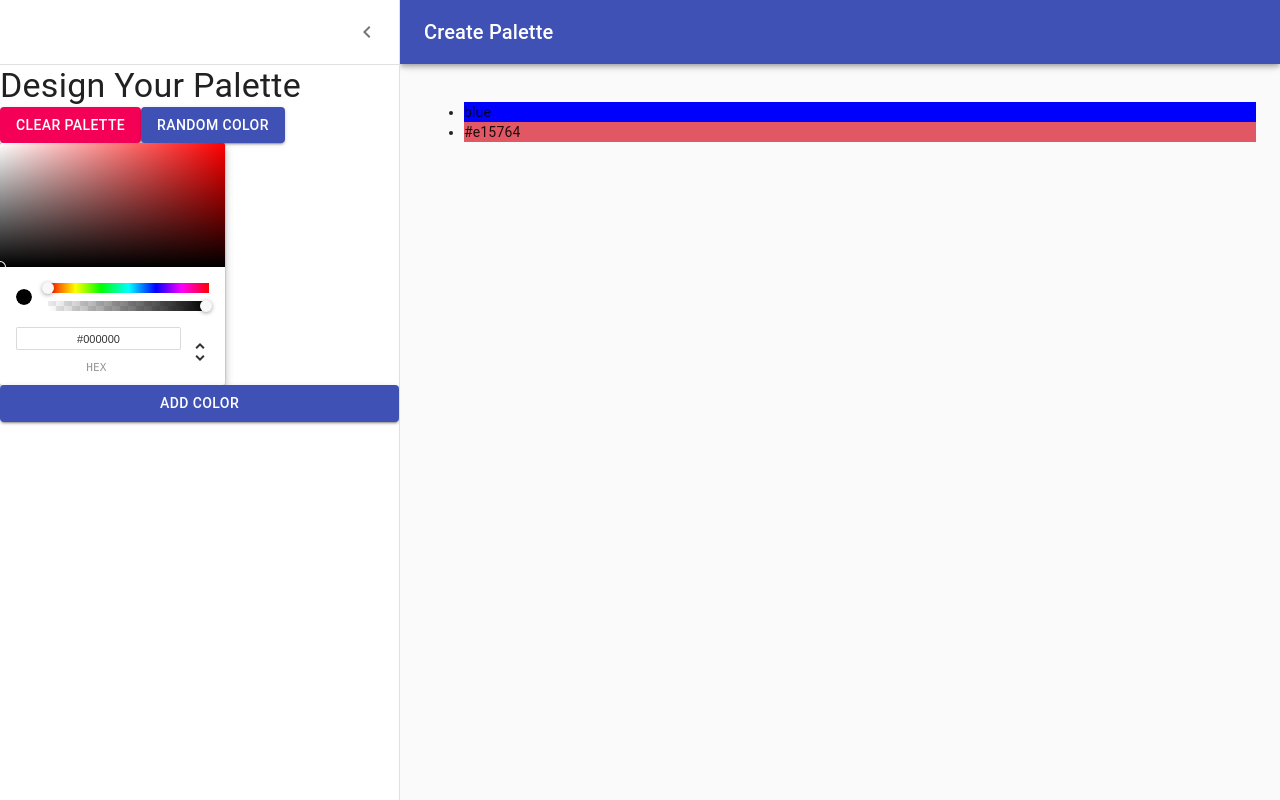
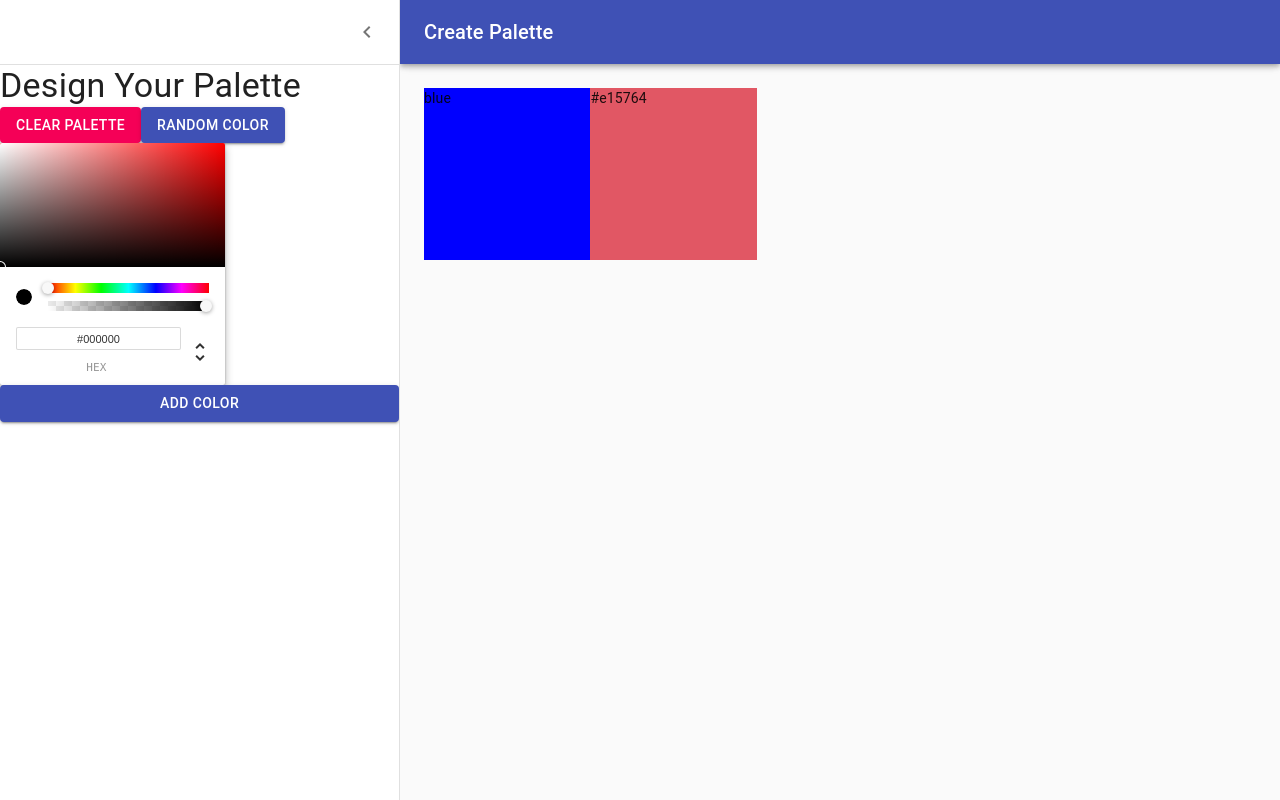
Before and after one commit to RedBalloon24/react-colors, a React (Create React App) app in the folder react-colors/: page /palette/new in a window 1280 px wide. Built offline with nearby package versions, Linux system fonts and the light colour scheme.

Commit message:
add draggablecolorbox

```diff
--- /dev/null
+++ b/react-colors/src/components/DraggableColorBox.js
@@ -0,0 +1,13 @@
+import React from 'react';
+import { withStyles } from '@material-ui/core/styles';
+import styles from '../styles/DraggableColorBoxStyles';
+
+function DraggableColorBox(props) {
+	return (
+		<div className={props.classes.root} style={{ backgroundColor: props.color }}>
+			{props.color}
+		</div>
+	);
+}
+
+export default withStyles(styles)(DraggableColorBox);
--- a/react-colors/src/components/NewPaletteForm.js
+++ b/react-colors/src/components/NewPaletteForm.js
@@ -1,41 +1,41 @@
 import React, { Component } from 'react';
-import clsx from 'clsx';
+import { ChromePicker } from 'react-color';
 import { withStyles } from '@material-ui/core/styles';
 import { Drawer, CssBaseline, AppBar, Toolbar, Typography, Divider, IconButton, Button } from '@material-ui/core';
 import MenuIcon from '@material-ui/icons/Menu';
 import ChevronLeftIcon from '@material-ui/icons/ChevronLeft';
+import clsx from 'clsx';
 import styles from '../styles/NewPaletteFormStyles';
-import { ChromePicker } from 'react-color';
+import DraggableColorBox from './DraggableColorBox';
 
 class NewPaletteForm extends Component {
 	constructor(props) {
 		super(props);
 		this.state = {
 			open: true,
-      currentColor: "burgundy",
-      colors: ["blue", "#e15764" ]
+			currentColor: 'burgundy',
+			colors: [ 'blue', '#e15764' ]
 		};
 		this.handleDrawerOpen = this.handleDrawerOpen.bind(this);
 		this.handleDrawerClose = this.handleDrawerClose.bind(this);
 		this.updateCurrentColor = this.updateCurrentColor.bind(this);
 		this.addNewColor = this.addNewColor.bind(this);
-
 	}
 
 	handleDrawerOpen() {
 		this.setState({ open: true });
-	};
+	}
 
 	handleDrawerClose() {
 		this.setState({ open: false });
-	};
+	}
 
 	updateCurrentColor(newColor) {
-    this.setState({ currentColor: newColor.hex })
+		this.setState({ currentColor: newColor.hex });
 	}
 
 	addNewColor() {
-    this.setState({ colors: [...this.state.colors, this.state.currentColor] });
+		this.setState({ colors: [ ...this.state.colors, this.state.currentColor ] });
 	}
 
 	render() {
@@ -82,13 +82,14 @@
 					<Divider />
 					<Typography variant="h4">Design Your Palette</Typography>
 					<div>
-            <Button variant="contained" color="secondary">Clear Palette</Button>
-            <Button variant="contained" color="primary">Random Color</Button>
+						<Button variant="contained" color="secondary">
+							Clear Palette
+						</Button>
+						<Button variant="contained" color="primary">
+							Random Color
+						</Button>
 					</div>
-          <ChromePicker
-            color={this.state.currentColor}
-            onChangeComplete={this.updateCurrentColor}
-          />
+					<ChromePicker color={this.state.currentColor} onChangeComplete={this.updateCurrentColor} />
 					<Button
 						variant="contained"
 						color="primary"
@@ -104,11 +105,7 @@
 					})}
 				>
 					<div className={classes.drawerHeader} />
-          <ul>
-            {this.state.colors.map(color => (
-              <li style={{ backgroundColor: color}}>{color}</li>
-            ))}
-          </ul>
+					{this.state.colors.map((color) => <DraggableColorBox color={color} />)}
 				</main>
 			</div>
 		);
--- /dev/null
+++ b/react-colors/src/styles/DraggableColorBoxStyles.js
@@ -0,0 +1,11 @@
+export default {
+	root: {
+		width: '20%',
+		height: '25%',
+		margin: '0 auto',
+		display: 'inline-block',
+		position: 'relative',
+		cursor: 'pointer',
+		marginBottom: '-3.5px'
+	}
+};
--- a/react-colors/src/styles/NewPaletteFormStyles.js
+++ b/react-colors/src/styles/NewPaletteFormStyles.js
@@ -46,7 +46,8 @@
 			easing: theme.transitions.easing.sharp,
 			duration: theme.transitions.duration.leavingScreen
 		}),
-		marginLeft: -drawerWidth
+		marginLeft: -drawerWidth,
+		height: 'calc(100vh - 64px)'
 	},
 	contentShift: {
 		transition: theme.transitions.create('margin', {
```
Lines whose indentation alone changed are shown as unchanged.
